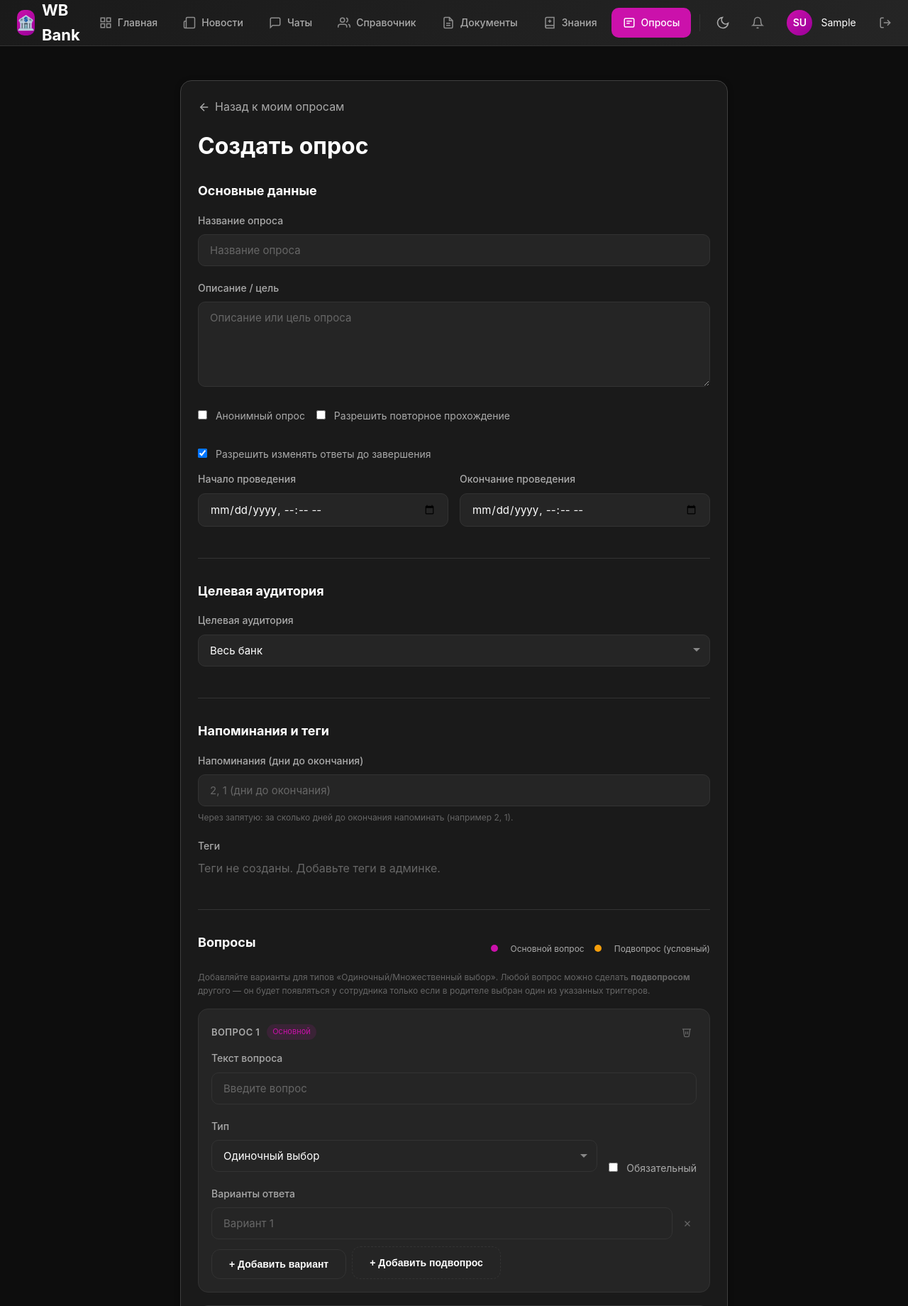
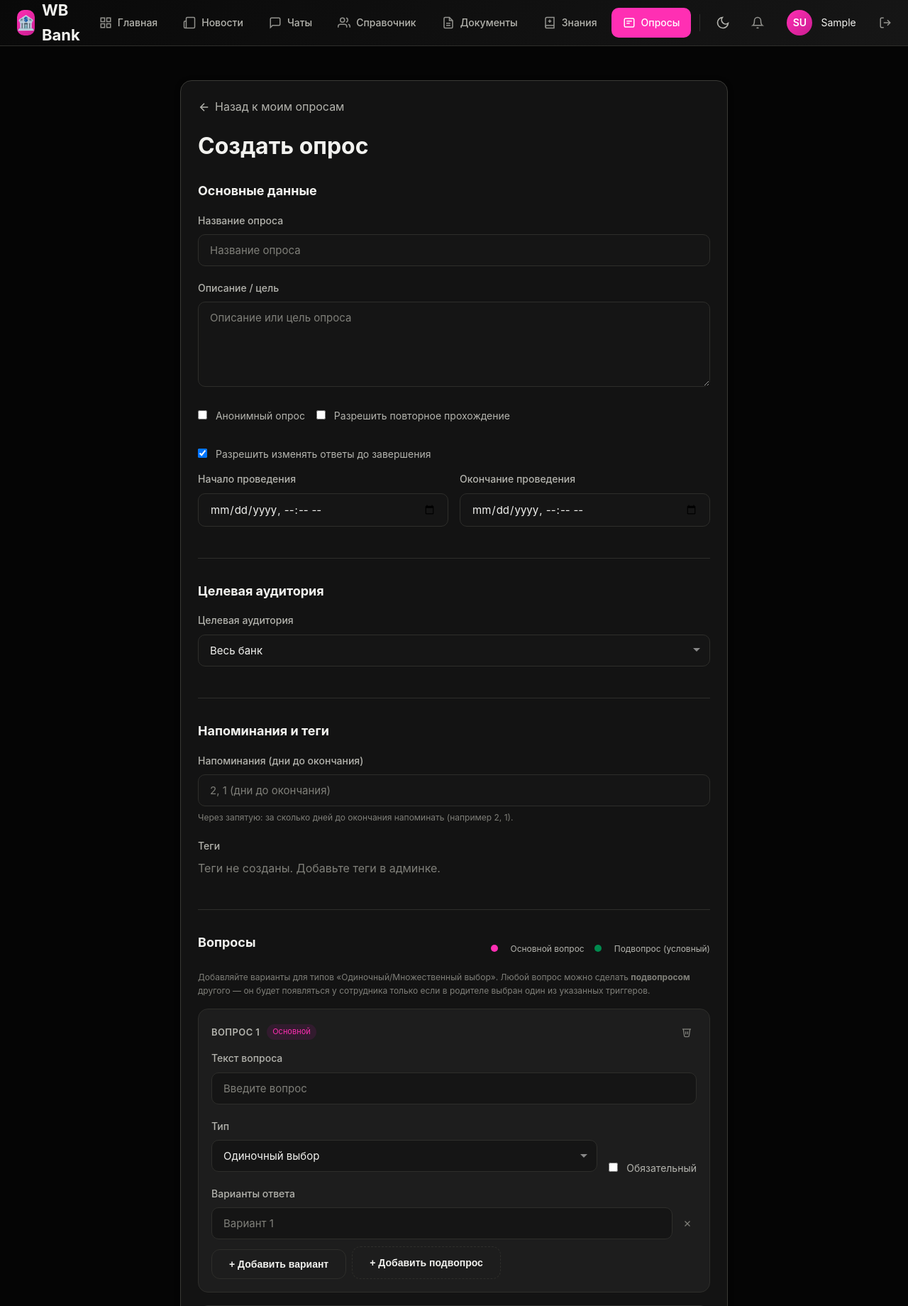
Before and after one commit to killokon4i/WBChat, a Django app: page /surveys/create/ in a window 1280 px wide. Shown: the top 1840 px of the page at 71% size. Run offline with Django 5.2, Linux system fonts and the light colour scheme; the visitor is signed in with stand-in values (Sample User, id 1); data comes from the database, SQL or seed files in the repository; data that the repository does not hold is empty.

Commit message:
NewColorScheme

```diff
--- a/surveys/views.py
+++ b/surveys/views.py
@@ -1067,7 +1067,7 @@
     fig_w = width_px / 100
     fig_h = height_px / 100
     fig, ax = plt.subplots(figsize=(fig_w, fig_h), dpi=100)
-    palette = ["#CB11AB", "#990099", "#481173", "#B42371", "#6f42c1", "#d63384", "#ff7ab8", "#ffb86b"]
+    palette = ["#ff2fb3", "#008a4e", "#ca1d91", "#00a35c", "#ff75cb", "#005f3a", "#db3aa5", "#7de0b0"]
     colors = [palette[i % len(palette)] for i in range(len(values))]
 
     if kind == "pie" and sum(values) > 0:
@@ -1100,7 +1100,7 @@
                     ha="center",
                     va="bottom",
                     fontsize=9,
-                    color="#333333",
+                    color="#f2f2ef",
                 )
 
     fig.tight_layout()
--- a/templates/base.html
+++ b/templates/base.html
@@ -14,42 +14,43 @@
         /* ===== DARK THEME (default) ===== */
         :root,
         [data-theme="dark"] {
-            --magenta: #CB11AB;
-            --purplish: #990099;
-            --dark-violet: #481173;
-            --wb-pink: #B42371;
+            --magenta: #ff2fb3;
+            --purplish: #ca1d91;
+            --dark-violet: #006f43;
+            --wb-pink: #ff2fb3;
+            --brand-green: #008a4e;
 
-            --bg-body: #0d0d0d;
-            --bg-card: #1a1a1a;
-            --bg-hover: #252525;
-            --bg-input: #252525;
-            --bg-navbar: linear-gradient(135deg, #1a1a1a 0%, #252525 100%);
+            --bg-body: #050505;
+            --bg-card: #131313;
+            --bg-hover: #1d1d1d;
+            --bg-input: #151515;
+            --bg-navbar: linear-gradient(135deg, #090909 0%, #161616 100%);
 
-            --text-primary: #ffffff;
-            --text-secondary: #aaaaaa;
-            --text-muted: #666666;
-            --text-inverse: #000000;
+            --text-primary: #f2f2ef;
+            --text-secondary: #b4b4ae;
+            --text-muted: #7f7f79;
+            --text-inverse: #050505;
 
-            --border-color: #333333;
-            --border-light: #404040;
+            --border-color: #2e2e2b;
+            --border-light: #3a3a36;
 
             --shadow: 0 2px 8px rgba(0, 0, 0, 0.3);
             --shadow-hover: 0 4px 16px rgba(0, 0, 0, 0.4);
 
             --link-color: #CB11AB;
-            --link-hover: #e040c0;
+            --link-hover: #ff75cb;
 
-            --success-bg: rgba(34, 197, 94, 0.15);
-            --success-text: #4ade80;
-            --success-border: rgba(34, 197, 94, 0.3);
+            --success-bg: rgba(0, 138, 78, 0.2);
+            --success-text: #1fd27d;
+            --success-border: rgba(0, 138, 78, 0.45);
 
             --error-bg: rgba(239, 68, 68, 0.15);
             --error-text: #f87171;
             --error-border: rgba(239, 68, 68, 0.3);
 
-            --warning-bg: rgba(234, 179, 8, 0.15);
-            --warning-text: #facc15;
-            --warning-border: rgba(234, 179, 8, 0.3);
+            --warning-bg: rgba(255, 47, 179, 0.15);
+            --warning-text: #ff73cb;
+            --warning-border: rgba(255, 47, 179, 0.38);
 
             --info-bg: rgba(59, 130, 246, 0.15);
             --info-text: #60a5fa;
--- a/templates/surveys/already_submitted.html
+++ b/templates/surveys/already_submitted.html
@@ -21,7 +21,7 @@
 .state-page { max-width: 760px; }
 .state-card { padding: 40px 24px; }
 .state-icon { width: 72px; height: 72px; border-radius: 50%; margin: 0 auto 14px; display:flex; align-items:center; justify-content:center; }
-.state-icon--warn { color: #ca8a04; background: rgba(234,179,8,.14); border: 1px solid rgba(234,179,8,.3); }
+.state-icon--warn { color: #ff73cb; background: rgba(255,47,179,.14); border: 1px solid rgba(255,47,179,.32); }
 .state-actions { margin-top: 16px; display:flex; justify-content:center; }
 </style>
 {% endblock %}
--- a/templates/surveys/results_user.html
+++ b/templates/surveys/results_user.html
@@ -95,13 +95,13 @@
 
 .user-answers-list { display:flex; flex-direction: column; gap: 12px; }
 .user-answer-card { padding: 16px 18px; }
-.user-answer-card--sub { border-left: 4px solid #f59e0b; }
+.user-answer-card--sub { border-left: 4px solid var(--brand-green); }
 .ua-head { display:flex; gap: 10px; align-items: flex-start; }
 .ua-num { background: var(--magenta); color: #fff; min-width: 26px; height: 26px; border-radius: 999px; padding: 0 8px; display:inline-flex; align-items:center; justify-content:center; font-size: 12px; font-weight: 600; flex-shrink: 0; }
-.user-answer-card--sub .ua-num { background: #f59e0b; }
+.user-answer-card--sub .ua-num { background: var(--brand-green); }
 .ua-q { font-size: 15px; font-weight: 600; color: var(--text-primary); margin: 0; }
 .ua-meta { display:flex; gap: 10px; font-size: 12px; color: var(--text-muted); margin-top: 3px; }
-.ua-sub { padding: 1px 8px; border-radius: 999px; background: rgba(245,158,11,.15); color: #b45309; font-size: 11px; font-weight: 600; }
+.ua-sub { padding: 1px 8px; border-radius: 999px; background: rgba(0,138,78,.18); color: #19cf7f; font-size: 11px; font-weight: 600; }
 
 .ua-values, .ua-free, .ua-scale, .ua-empty { margin-top: 10px; padding-left: 36px; }
 .ua-values { display:flex; flex-wrap: wrap; gap: 6px; }
--- a/templates/surveys/survey_form.html
+++ b/templates/surveys/survey_form.html
@@ -241,7 +241,7 @@
 .builder-legend { font-size:12px; color: var(--text-secondary); display:flex; gap:14px; align-items:center; }
 .legend-dot { display:inline-block; width:10px; height:10px; border-radius:50%; margin-right:4px; vertical-align:middle; }
 .legend-dot--main { background: var(--magenta); }
-.legend-dot--sub { background: #f59e0b; }
+.legend-dot--sub { background: var(--brand-green); }
 .builder-help { margin-bottom: 16px; }
 
 .form-row { display: flex; gap: 16px; flex-wrap: wrap; }
@@ -262,18 +262,18 @@
 
 .question-block { background: var(--bg-hover); border-radius: 14px; padding: 18px; margin-bottom: 18px; border: 1px solid var(--border-color); position: relative; transition: border-color .2s ease, box-shadow .2s ease; }
 .question-block.is-sub { background: linear-gradient(180deg, rgba(245,158,11,.06), transparent 70%), var(--bg-hover); border-color: rgba(245,158,11,.45); }
-.question-block.is-sub::before { content:""; position:absolute; left:0; top:18px; bottom:18px; width:3px; border-radius:3px; background: #f59e0b; }
+.question-block.is-sub::before { content:""; position:absolute; left:0; top:18px; bottom:18px; width:3px; border-radius:3px; background: var(--brand-green); }
 
 .question-block-header { display:flex; align-items:center; gap:10px; margin-bottom: 12px; }
 .qb-num { font-weight: 600; color: var(--text-secondary); font-size: 13px; text-transform: uppercase; letter-spacing: .4px; }
 .qb-badge { font-size: 11px; padding: 2px 8px; border-radius: 999px; background: rgba(203,17,171,.12); color: var(--magenta); }
-.question-block.is-sub .qb-badge { background: rgba(245,158,11,.15); color: #b45309; }
+.question-block.is-sub .qb-badge { background: rgba(0,138,78,.18); color: #19cf7f; }
 .qb-spacer { flex: 1; }
 
 .option-row { display:flex; gap: 8px; align-items: center; margin-bottom: 8px; }
 .option-row .form-control { flex: 1; }
 .btn-icon-delete { background: transparent; border: none; padding: 6px; border-radius: 8px; cursor: pointer; color: var(--text-muted); display:inline-flex; align-items:center; justify-content:center; transition: background .15s ease, color .15s ease; }
-.btn-icon-delete:hover { background: rgba(239,68,68,.12); color: #ef4444; }
+.btn-icon-delete:hover { background: rgba(255,47,179,.14); color: #ff73cb; }
 
 .btn-add-option { margin-top: 4px; }
 .question-actions-row { margin-top: 10px; display:flex; flex-wrap: wrap; gap: 8px; }
--- a/templates/surveys/take.html
+++ b/templates/surveys/take.html
@@ -98,13 +98,13 @@
 
 .take-question { background: var(--bg-card); border: 1px solid var(--border-light); border-radius: 14px; padding: 18px; margin-bottom: 14px; position: relative; transition: border-color .2s ease, box-shadow .2s ease; }
 .take-question.is-sub { background: linear-gradient(180deg, rgba(245,158,11,.05), transparent 70%), var(--bg-card); border-color: rgba(245,158,11,.4); }
-.take-question.is-sub::before { content:""; position:absolute; left:0; top:18px; bottom:18px; width:3px; border-radius:3px; background: #f59e0b; }
+.take-question.is-sub::before { content:""; position:absolute; left:0; top:18px; bottom:18px; width:3px; border-radius:3px; background: var(--brand-green); }
 .take-question-head { display:flex; gap: 12px; align-items: flex-start; }
 .take-q-num { flex: 0 0 auto; min-width: 28px; height: 28px; padding: 0 8px; border-radius: 999px; background: var(--magenta); color: #fff; font-size: 13px; font-weight: 600; display:inline-flex; align-items:center; justify-content:center; }
-.take-question.is-sub .take-q-num { background: #f59e0b; }
+.take-question.is-sub .take-q-num { background: var(--brand-green); }
 .take-q-text { font-size: 15px; font-weight: 500; color: var(--text-primary); line-height: 1.45; }
 .take-q-req { color: #ef4444; margin-left: 4px; }
-.take-q-sub-badge { display:inline-block; margin-left: 8px; padding: 2px 8px; font-size: 11px; border-radius: 999px; background: rgba(245,158,11,.15); color: #b45309; vertical-align: middle; }
+.take-q-sub-badge { display:inline-block; margin-left: 8px; padding: 2px 8px; font-size: 11px; border-radius: 999px; background: rgba(0,138,78,.18); color: #19cf7f; vertical-align: middle; }
 .take-q-help { margin-top: 6px; font-size: 12px; color: var(--text-muted); padding-left: 40px; }
 .take-q-body { margin-top: 14px; padding-left: 40px; }
 
```
Also changed, not shown: other parts of templates/base.html (+25 -24 lines), templates/surveys/results.html (+11 -11 lines).
